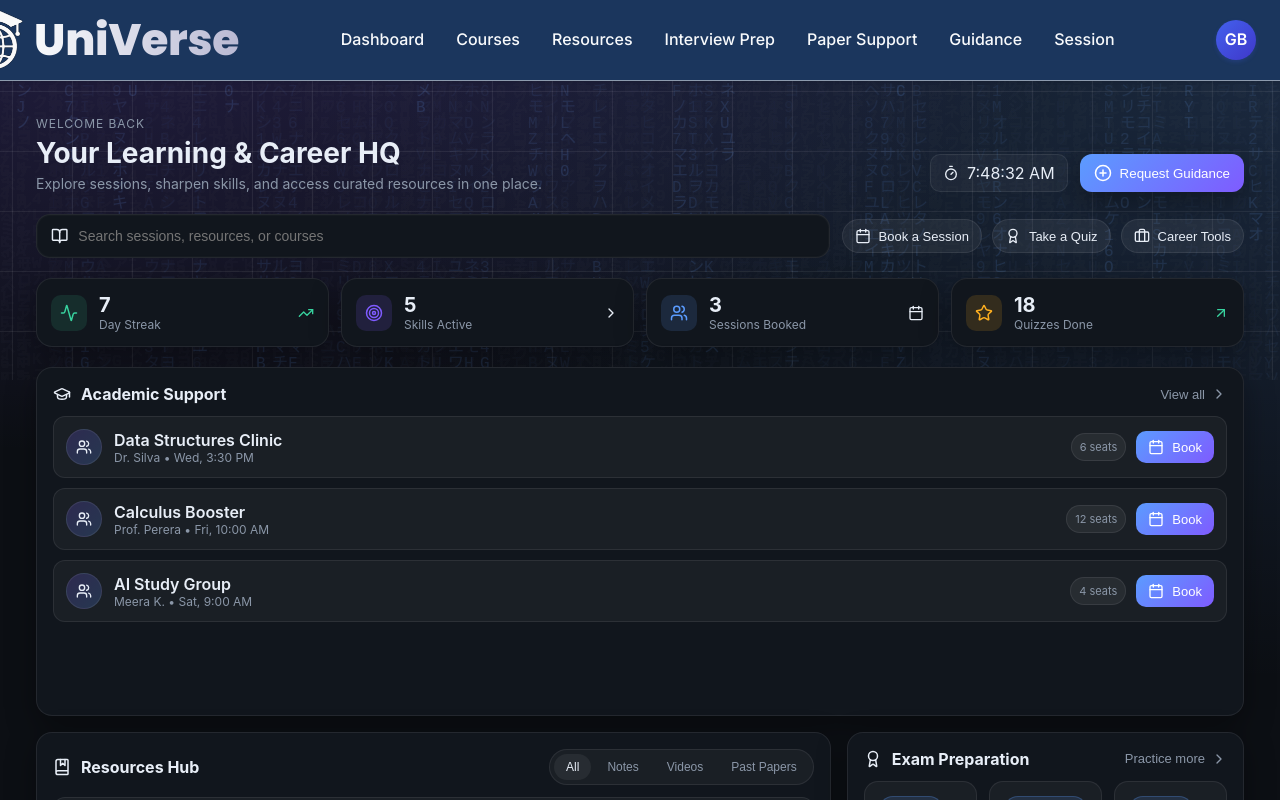
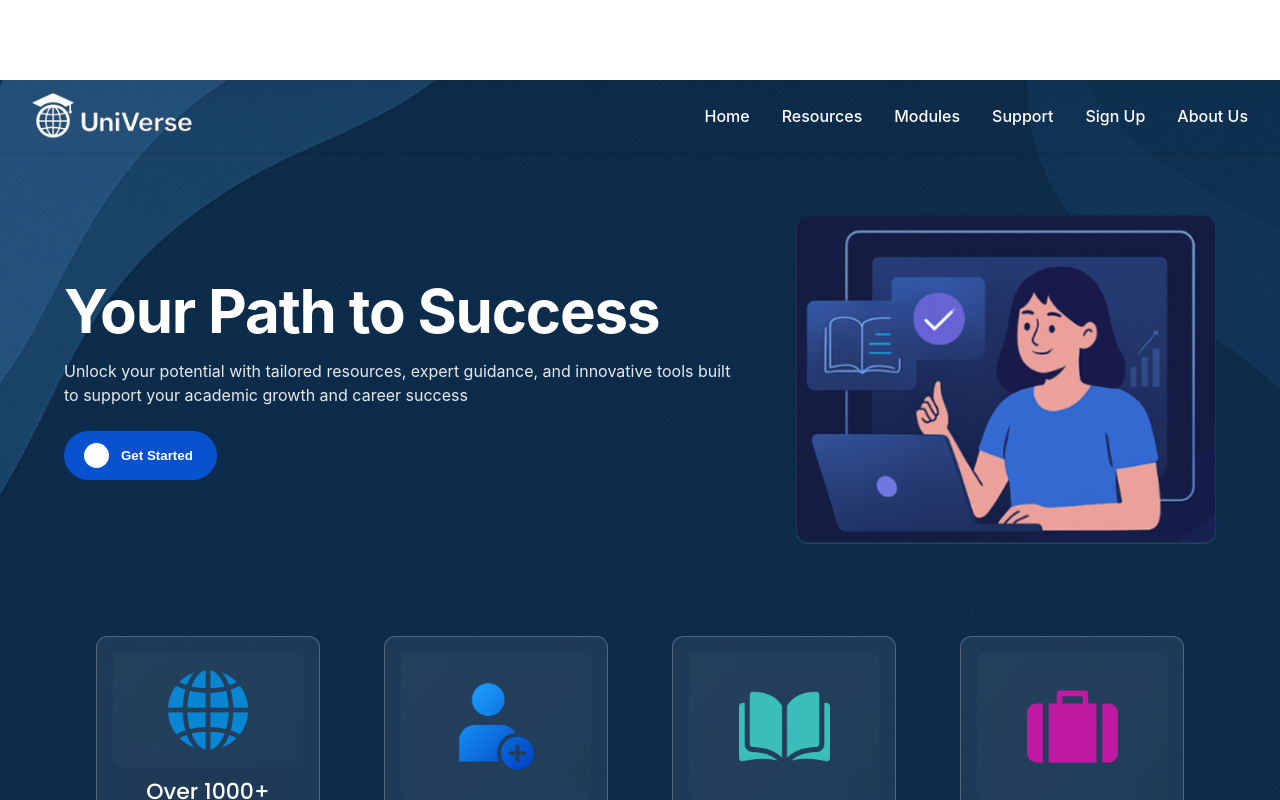
Before and after one commit to Master-GB/UniVerse, a React (Create React App) app in the folder frontend/: page / in a window 1280 px wide. Shown: the top 800 px of the page. Built offline with nearby package versions, Linux system fonts and the light colour scheme.

Commit message:
JCJ's app.js, expect some merging conflicts

```diff
--- a/frontend/src/App.js
+++ b/frontend/src/App.js
@@ -8,7 +8,9 @@ import StuDashboard from "./components_stu/stu_dashboard/stu_dashboard";
 import StuGuidance from "./components_stu/stu_guidance/stu_guidance";
 import StuResources from "./components_stu/stu_resources/stu_resources";
 import LandingPage from "./components_jcj/LandingPage_jcj/LandingPage_jcj";
-import MentorDashboard  from "./mentor-components/mentor-dashboard/MentorDashboard";
+import AboutUs_jcj from "./components_jcj/Aboutus_jcj/AboutUs_jcj";
+import SupportPage_jcj from "./components_jcj/SupportPage_jcj/SupportPage_jcj";
+import MentorDashboard from "./mentor-components/mentor-dashboard/MentorDashboard";
 import MentorSessionCreate from "./mentor-components/mentor-session-create/MentorSessionCreate";
 
 const StudentLayout = () => (
@@ -39,7 +41,23 @@ const HomeLayout = () => (
     <React.Fragment>
       <Routes>
         <Route path="/mentor-dashboard" element={<MentorDashboard />} />
-        <Route path="/mentor-session-create" element={<MentorSessionCreate />} />
+        <Route
+          path="/mentor-session-create"
+          element={<MentorSessionCreate />}
+        />
+      </Routes>
+    </React.Fragment>
+  </div>
+);
+
+// jcj
+const LandingPageLayout = () => (
+  <div className="App">
+    <React.Fragment>
+      <Routes>
+        <Route index element={<LandingPage />} />
+        <Route path="about" element={<AboutUs_jcj />} />
+        <Route path="support" element={<SupportPage_jcj />} />
       </Routes>
     </React.Fragment>
   </div>
@@ -49,9 +67,14 @@ function App() {
   return (
     <div className="app-container">
       <Routes>
-         <Route path="/*" element={<StudentLayout />} />
-         <Route path="/hj*" element={<HomeLayout />} />
-         <Route path="/jj*" element={<MentorLayout />} />
+        {/* Mewa main ekt dannepa unless mapping krnw nm */}
+        <Route path="/*" element={<LandingPageLayout />} />
+
+        {/* Student pages */}
+        <Route path="/student/*" element={<StudentLayout />} />
+
+        {/* Mentor pages */}
+        <Route path="/mentor/*" element={<MentorLayout />} />
       </Routes>
     </div>
   );
```
